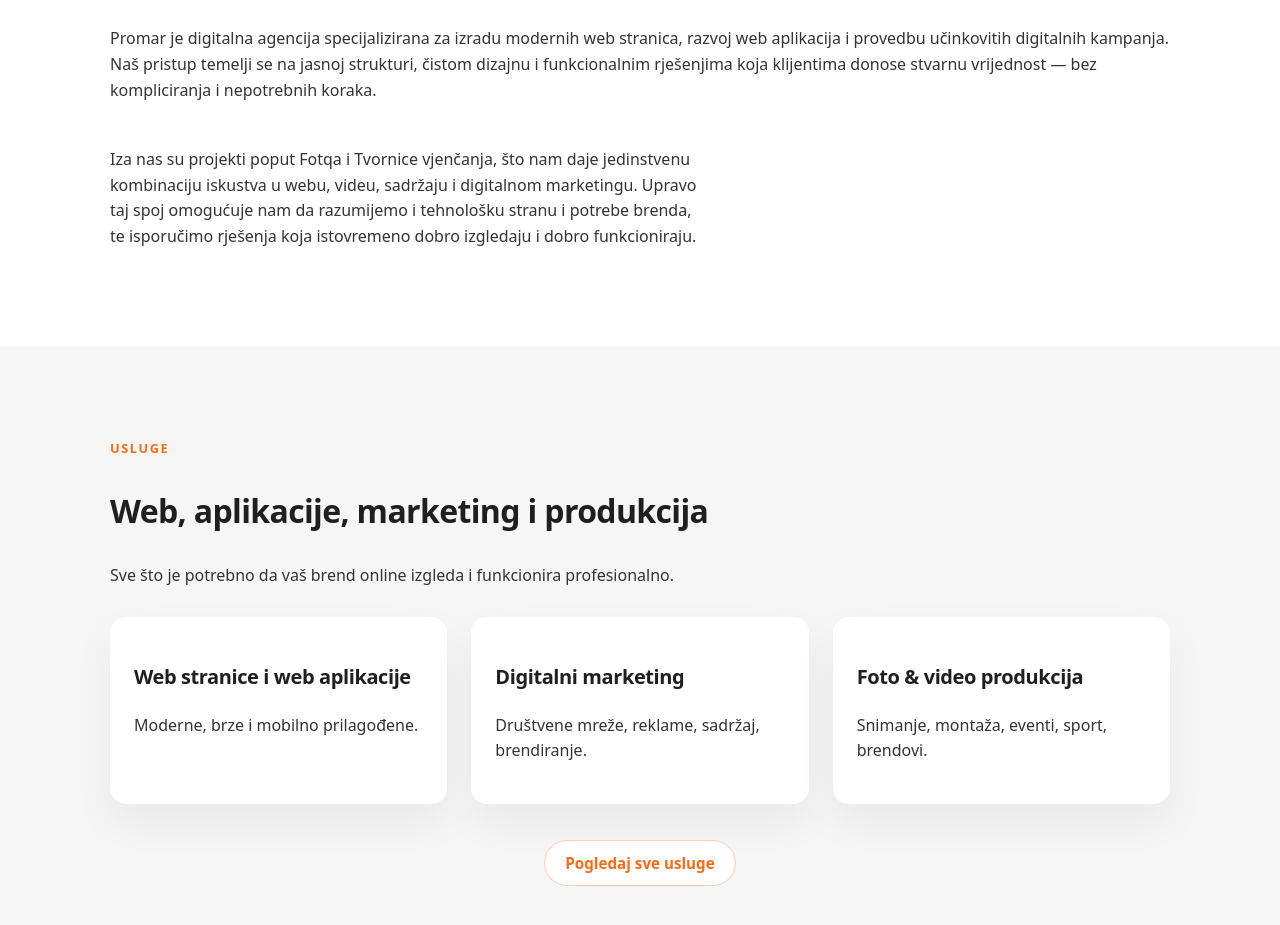
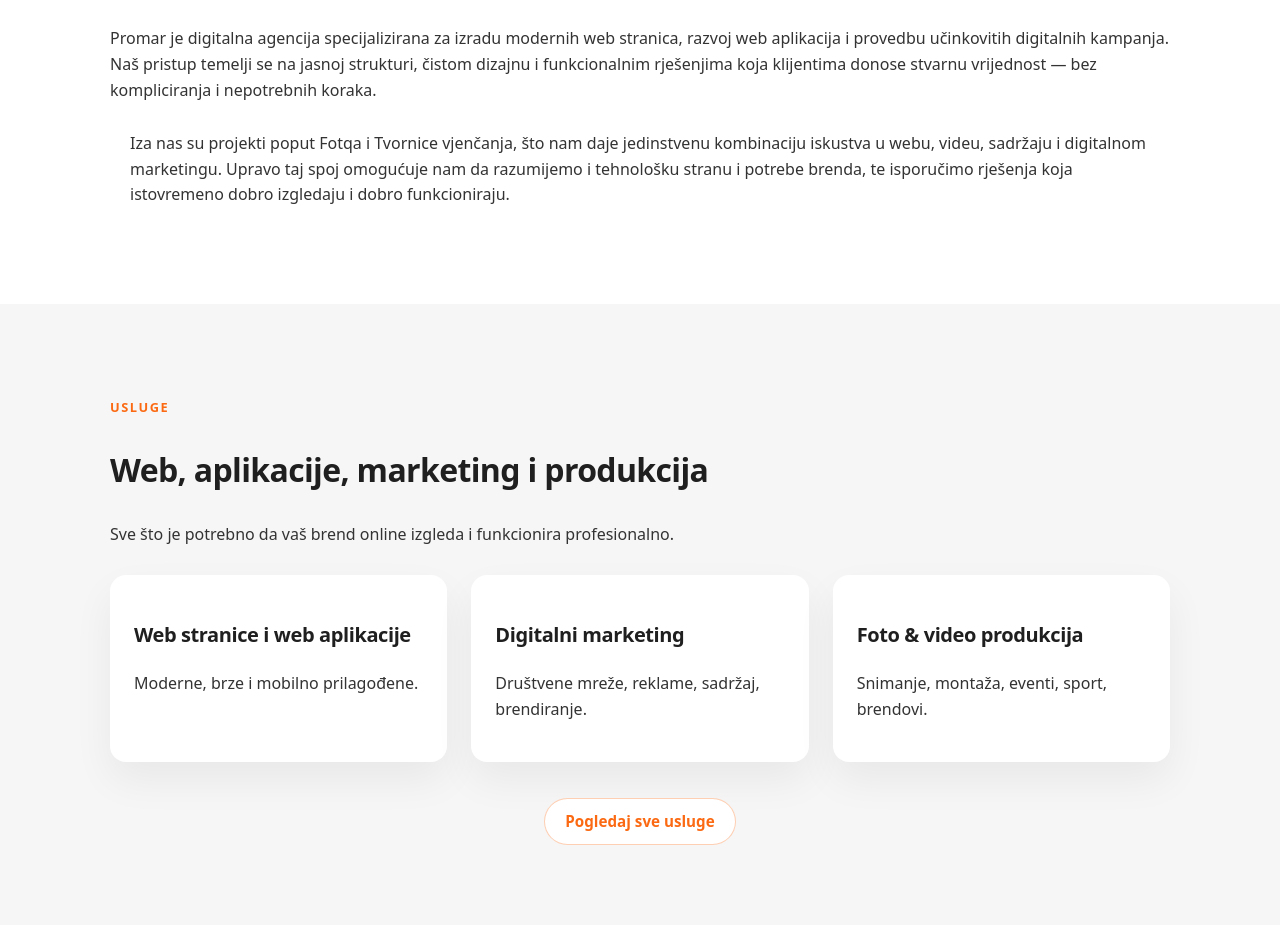
Before and after one commit to Ren0g/promar, a Next.js app: page / in a window 1280 px wide. Shown: the part 800-1725 px from the top of the page. Built offline with nearby package versions, Linux system fonts and the light colour scheme.

Commit message:
Update page.jsx

```diff
--- a/app/page.jsx
+++ b/app/page.jsx
@@ -50,7 +50,7 @@ export default function HomePage() {
             koja klijentima donose stvarnu vrijednost — bez kompliciranja i nepotrebnih koraka."
           />
 
-          <div className="two-cols">
+          <div className="container home-about">
             <p>
               Iza nas su projekti poput Fotqa i Tvornice vjenčanja, što nam daje
               jedinstvenu kombinaciju iskustva u webu, videu, sadržaju i
```
